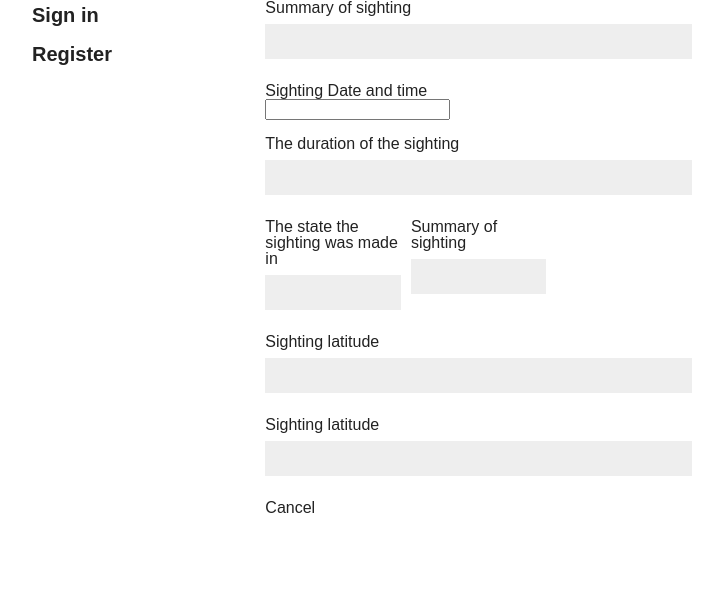
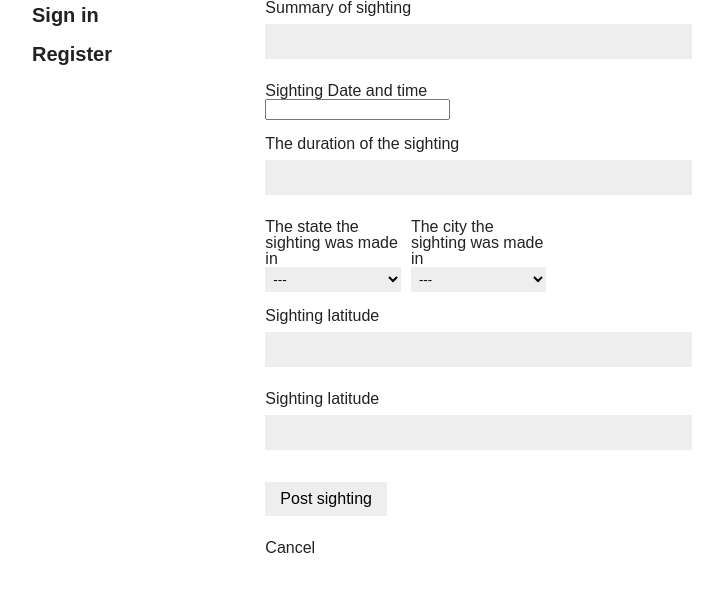
Before and after one commit to candrdk/ProbePosts, a Flask app: template app/templates/create_post.html in a window 1280 px wide. Shown: the part 128-720 px from the top of the page, without its empty margins (278-1001 px from the left). Run offline with Flask 3, Linux system fonts and the light colour scheme; the template is opened without the code that fills it: values that come from a table or form of the project are taken from there, others are empty.

Commit message:
Fixed some naming issues

```diff
--- a/app/templates/create_post.html
+++ b/app/templates/create_post.html
@@ -28,11 +28,11 @@
         <div class="selects">
             <p>
                 {{ form.state.label }} <br>
-                {{ form.summary }} <br>
+                {{ form.state }} <br>
             </p>
             <p>
-                {{ form.summary.label }} <br>
-                {{ form.summary }} <br>
+                {{ form.city.label }} <br>
+                {{ form.city }} <br>
             </p>
         </div>
         <p>
@@ -50,9 +50,9 @@
             {% endfor %}
         </p>
         <p>
-            {{ form.submit() }}
+            {{ form.post() }}
         </p>
-        <p>Cancel <a href="{{ url_for(index) }}"></a></p>
+        <p>Cancel <a href="{{ url_for('index') }}"></a></p>
 
     </form>
 {% endblock %}
```
